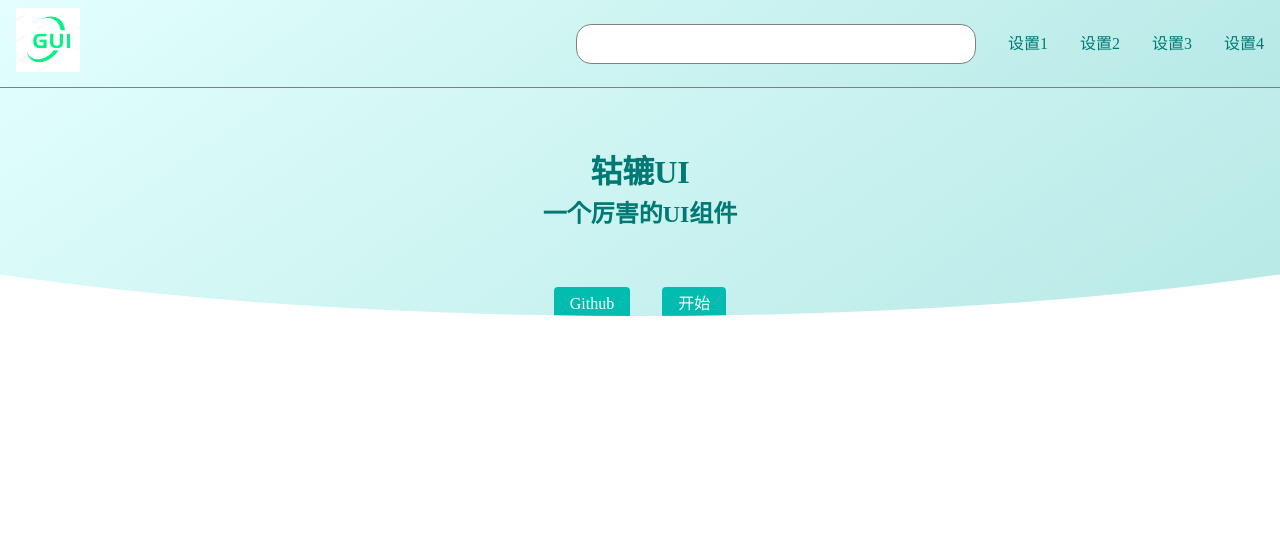
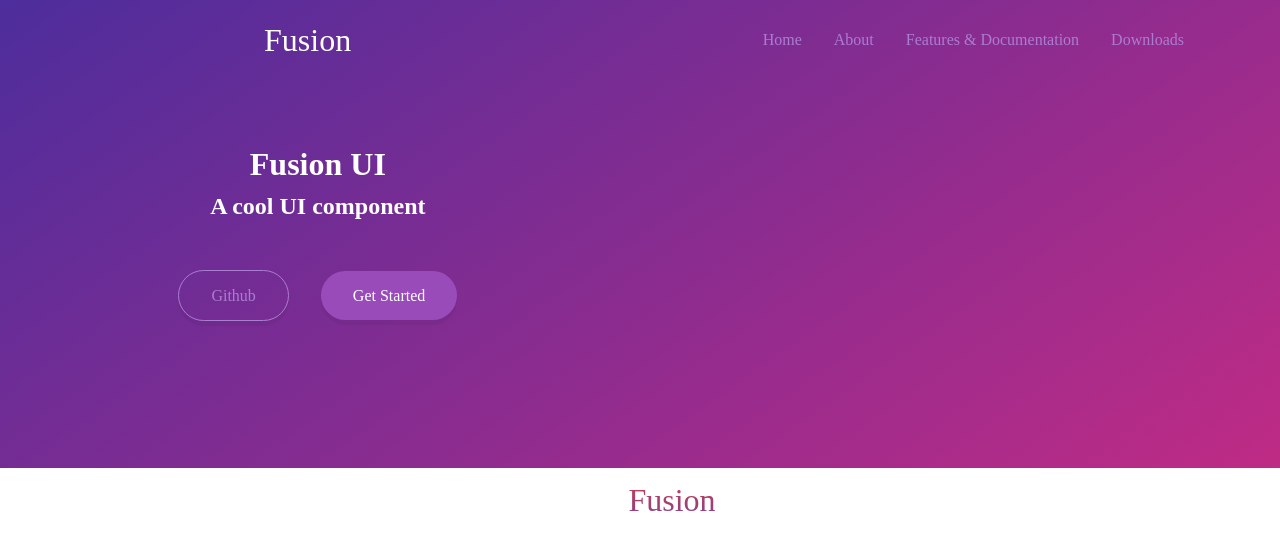
Before and after one commit to Freddy-Gong/Vue3-wheel, a Vue app: page /#/ in a window 1280 px wide. Shown: the top 550 px of the page. Built offline with nearby package versions, Linux system fonts and the light colour scheme.

Commit message:
更改页面css

```diff
--- a/index.html
+++ b/index.html
@@ -6,7 +6,8 @@
   <link rel="icon" href="/favicon.ico" />
   <meta name="viewport" content="width=device-width, initial-scale=1.0">
   <title>Vite App</title>
-  <script src="//at.alicdn.com/t/font_1895902_ybkriht6gq.js"></script>
+  <script src="
+  //at.alicdn.com/t/font_1895902_8d1f3rp4yw2.js"></script>
 </head>
 
 <body>
--- a/src/components/TopNav.vue
+++ b/src/components/TopNav.vue
@@ -1,19 +1,25 @@
 <template>
   <div class="topnav">
-    <span @click="toggleMenu" v-if="toggleMenuButtonVisible" class="toggleAside">
+    <span
+      @click="toggleMenu"
+      v-if="toggleMenuButtonVisible"
+      class="toggleAside"
+    >
       <svg class="icon" aria-hidden="true">
         <use xlink:href="#i-fenye" />
       </svg>
     </span>
     <router-link to="/" class="logo">
-      <img src="../assets/logo.jpg" />
+      <svg class="icon" aria-hidden="true">
+        <use xlink:href="#i-ziyuan" />
+      </svg>
+      <span>Fusion</span>
     </router-link>
-    <input type="text" />
     <div class="menu">
-      <span>设置1</span>
-      <span>设置2</span>
-      <span>设置3</span>
-      <span>设置4</span>
+      <span>Home</span>
+      <span>About</span>
+      <span>Features & Documentation</span>
+      <span>Downloads</span>
     </div>
     <span class="toggleAside2"></span>
   </div>
@@ -46,17 +52,11 @@ $color: #007974;
 .topnav {
   color: $color;
   flex-wrap: nowrap;
-  background: white;
-  background: linear-gradient(
-    145deg,
-    rgb(227, 255, 253, 1) 0%,
-    rgba(183, 233, 230, 1) 100%
-  );
+  background: transparent;
   display: flex;
   justify-content: space-between;
   align-items: center;
   padding: 8px 0px;
-  border-bottom: 1px solid gray;
   position: relative;
   z-index: 10;
   > .toggleAside {
@@ -76,10 +76,16 @@ $color: #007974;
     display: none;
   }
   > .logo {
-    margin-left: 16px;
-    > img {
-      width: 4em;
-      height: 4em;
+    color: white;
+    font-size: 32px;
+    margin-left: 15%;
+    display: flex;
+    justify-content: center;
+    align-items: center;
+    > svg {
+      width: 2em;
+      height: 2em;
+      margin-right: 8px;
     }
   }
   > input {
@@ -98,6 +104,8 @@ $color: #007974;
     display: flex;
     justify-content: center;
     align-items: center;
+    color: rgb(171, 125, 208);
+    margin-right: 80px;
     > span {
       display: inline-block;
       margin: 4px 16px;
--- a/src/views/Home.vue
+++ b/src/views/Home.vue
@@ -2,25 +2,28 @@
   <div>
     <div class="topnavAndBanner">
       <TopNav />
-      <div class="banner">
-        <h1>轱辘UI</h1>
-        <h2>一个厉害的UI组件</h2>
-        <p class="action">
-          <a>Github</a>
-          <router-link to="/doc">开始</router-link>
-        </p>
+      <div class="logoAndBanner">
+        <div class="banner">
+          <h1>Fusion UI</h1>
+          <h2>A cool UI component</h2>
+          <p class="action">
+            <a class="Github">Github</a>
+            <router-link to="/doc">Get Started</router-link>
+          </p>
+        </div>
+        <svg class="big">
+          <use xlink:href="#i-big_Whee" />
+        </svg>
+        <svg class="small">
+          <use xlink:href="#i-small_Wheel" />
+        </svg>
       </div>
     </div>
     <div class="features">
-      <svg class="icon" aria-hidden="true">
-        <use xlink:href="#i-Vue" />
+      <svg class="logo">
+        <use xlink:href="#i-ziyuan-copy" />
       </svg>
-      <svg class="icon" aria-hidden="true">
-        <use xlink:href="#i-typescript" />
-      </svg>
-      <svg class="icon" aria-hidden="true">
-        <use xlink:href="#i-light" />
-      </svg>
+      <span>Fusion</span>
     </div>
   </div>
 </template>
@@ -33,37 +36,85 @@ export default {
 </script>
 
 <style  lang='scss' scoped>
-$green: #02bcb0;
-$color: #007974;
 .topnavAndBanner {
   background: linear-gradient(
     145deg,
-    rgb(227, 255, 253, 1) 0%,
-    rgba(183, 233, 230, 1) 100%
+    rgba(77, 45, 156, 1) 0%,
+    rgba(191, 43, 133, 1) 100%
   );
-  clip-path: ellipse(80% 60% at 50% 40%);
+  display: flex;
+  flex-direction: column;
+  > .logoAndBanner {
+    display: flex;
+  }
 }
 .banner {
-  color: $color;
+  padding-left: 8%;
+  padding-right: 200px;
+  color: white;
   margin-top: 60px;
+  padding-bottom: 100px;
   > p {
     margin: 60px;
     > a {
-      border-radius: 4px;
-      padding: 8px 16px;
+      border-radius: 32px;
+      padding: 16px 32px;
       margin: 8px 16px;
-      background: $green;
+      background: rgb(153, 75, 185);
       color: white;
+      box-shadow: 0 5px 0 fade-out(black, 0.95);
       &:hover {
         text-decoration: none;
       }
     }
+    .Github {
+      background: transparent;
+      border: 1px solid rgb(171, 125, 208);
+      color: rgb(171, 125, 208);
+    }
+  }
+}
+.small {
+  height: 200px;
+
+  fill: rgba(77, 45, 156, 1);
+  width: 200px;
+  animation: small infinite linear 4s;
+}
+.big {
+  fill: rgba(122, 44, 147, 1);
+
+  margin-right: -80px;
+  animation: small infinite linear 6s reverse;
+}
+@keyframes small {
+  0% {
+    transform: rotate(0deg);
+  }
+  100% {
+    transform: rotate(360deg);
   }
 }
 .features {
+  font-size: 32px;
+  display: flex;
+  justify-content: center;
+  align-items: center;
+  color: transparent;
+  > span {
+    background: linear-gradient(
+      180deg,
+      rgba(209, 60, 70, 1) 0%,
+      rgba(125, 68, 147, 1) 100%
+    );
+    -webkit-background-clip: text;
+
+    background-clip: text;
+  }
   > svg {
     width: 64px;
     height: 64px;
+    fill: rgba(162, 64, 112, 1);
   }
 }
 </style>
```
